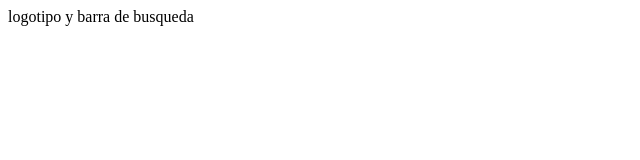
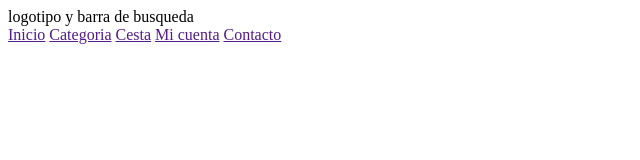
Before and after one commit to mjbjavier/PopExpress, a plain HTML site: page index.html in a window 1280 px wide. Shown: the whole page, without its empty margins (0-640 px from the left). Drawn offline with Linux system fonts and the light colour scheme.

Commit message:
categorias menú de navegación

```diff
--- a/index.html
+++ b/index.html
@@ -10,6 +10,13 @@
   <header>
     logotipo y barra de busqueda
   </header>
+  <nav>
+    <a href="">Inicio</a>
+    <a href="">Categoria</a>
+    <a href="">Cesta</a>
+    <a href="">Mi cuenta</a>
+    <a href="">Contacto</a>
+  </nav>
 
 </body>
 </html>
```
